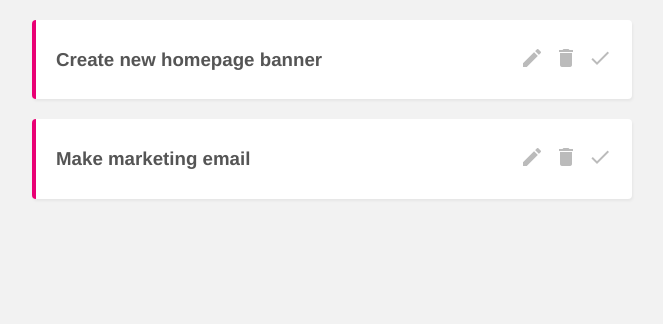
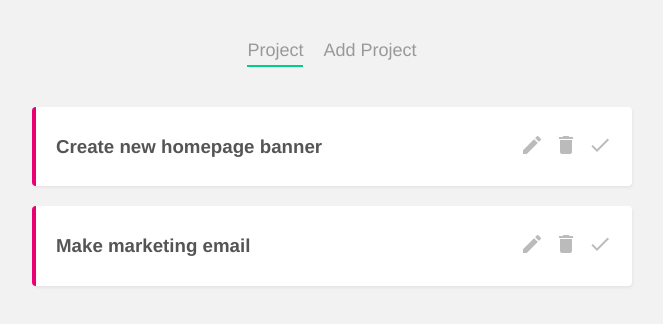
Before and after one commit to Huends-Jhoebert/simple-project-planner, a Vue app: page / in a window 1280 px wide. Shown: the top 324 px of the page, without its empty margins (308-971 px from the left). Built offline with nearby package versions, Linux system fonts and the light colour scheme; data requests are answered from the project's data file.

Commit message:
Added a navbar component

```diff
--- a/src/App.vue
+++ b/src/App.vue
@@ -1,10 +1,12 @@
 <template>
+  <Navbar />
   <router-view />
 </template>
 
 <script>
+import Navbar from "../src/components/Navbar.vue";
 export default {
-  components: {},
+  components: { Navbar },
 };
 </script>
 
--- /dev/null
+++ b/src/components/Navbar.vue
@@ -0,0 +1,31 @@
+<template>
+  <nav class="main-nav">
+    <router-link :to="{name : 'Home'}">Project</router-link>
+    <router-link :to="{name: 'AddProject'}">Add Project</router-link>
+  </nav>
+</template>
+
+
+
+
+<script>
+</script>
+
+
+<style>
+.main-nav {
+  text-align: center;
+  margin: 40px auto;
+}
+.main-nav a {
+  display: inline-block;
+  text-decoration: none;
+  margin: 0 10px;
+  color: #999;
+  font-size: 18px;
+}
+a.router-link-active {
+  border-bottom: 2px solid #00ce89;
+  padding-bottom: 4px;
+}
+</style>
--- a/src/router/index.js
+++ b/src/router/index.js
@@ -5,7 +5,7 @@
 const routes = [
    {
       path: "/",
-      name: "home",
+      name: "Home",
       component: HomeView,
    },
    {
```
